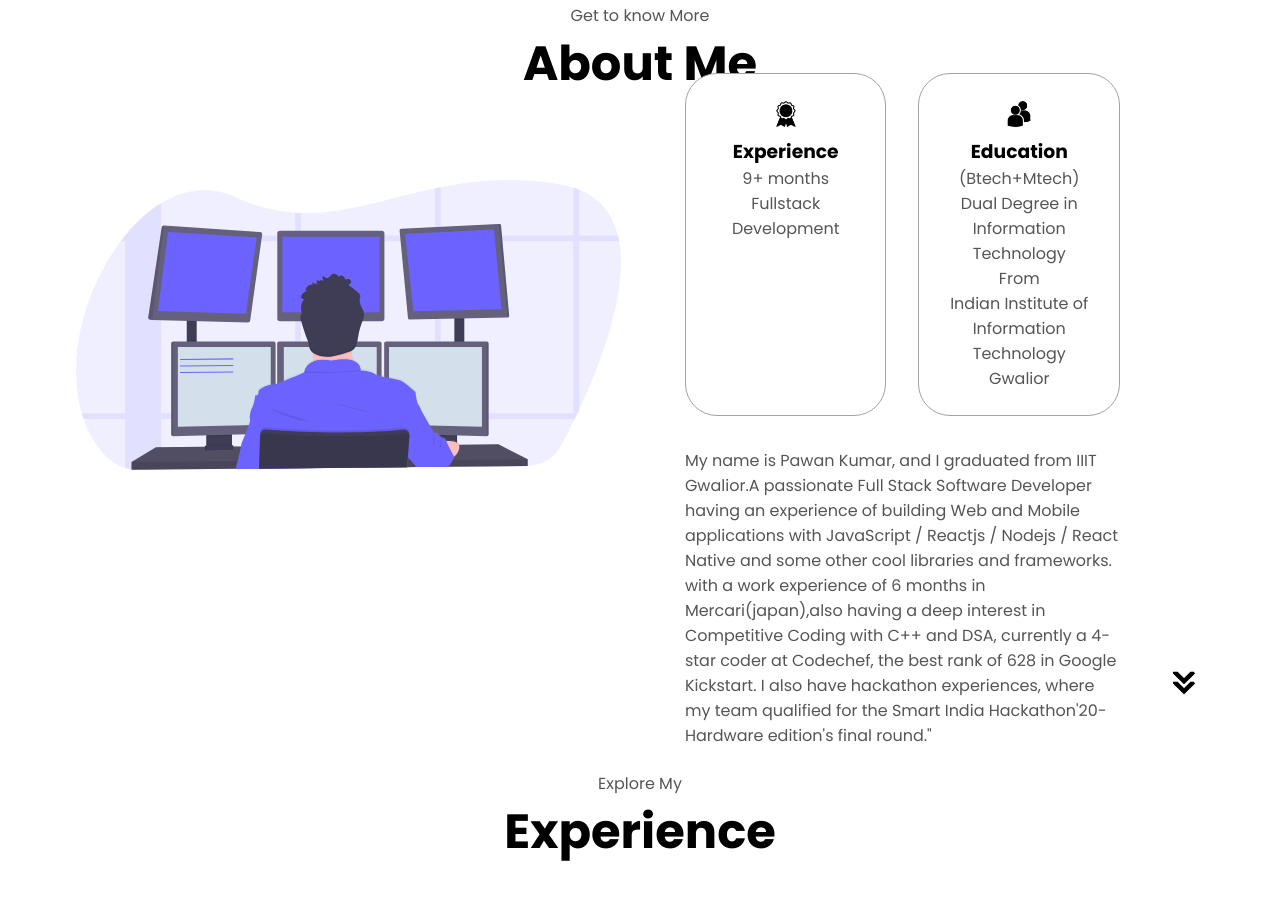
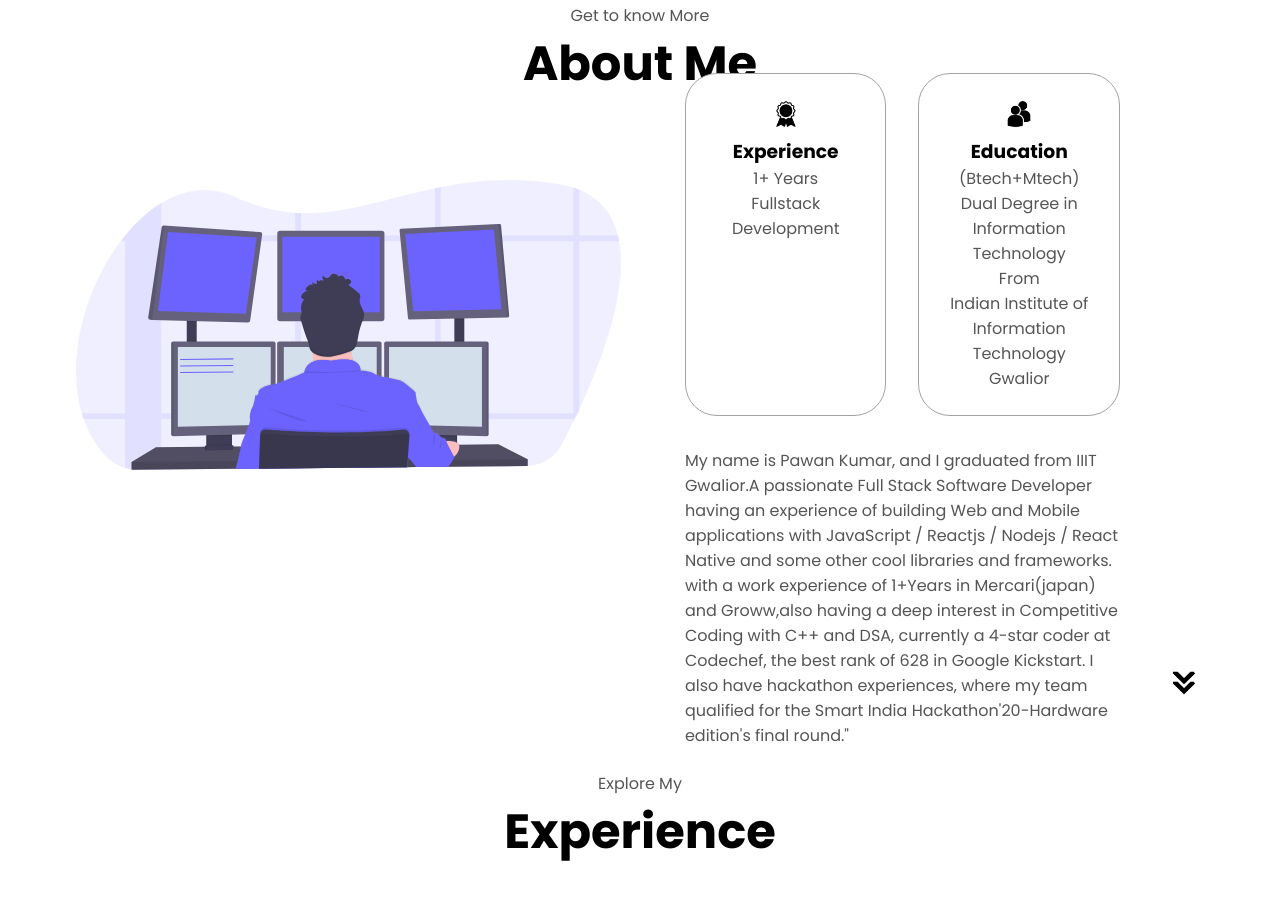
Before and after one commit to Pawan021/Portfolio, a plain HTML site: page Index.html in a window 1280 px wide. Shown: the part 925-1822 px from the top of the page. Drawn offline with Linux system fonts and the light colour scheme.

Commit message:
Update Index.html

```diff
--- a/Index.html
+++ b/Index.html
@@ -90,7 +90,7 @@
                 class="icon"
               />
               <h3>Experience</h3>
-              <p>9+ months <br />Fullstack Development</p>
+              <p>1+ Years <br />Fullstack Development</p>
             </div>
             <div class="details-container">
               <img
@@ -109,7 +109,7 @@
           <div class="text-container">
             <p>
               My name is Pawan Kumar, and I graduated from IIIT Gwalior.A passionate Full Stack Software Developer having an experience of building Web and Mobile applications with JavaScript / Reactjs / Nodejs / React Native and some other cool libraries and frameworks. with a work
-              experience of 6 months in Mercari(japan),also having a deep interest in Competitive Coding
+              experience of 1+Years in Mercari(japan) and Groww,also having a deep interest in Competitive Coding
               with C++ and DSA, currently a 4-star coder at Codechef, the best
               rank of 628 in Google Kickstart. I also have hackathon
               experiences, where my team qualified for the Smart India
```
